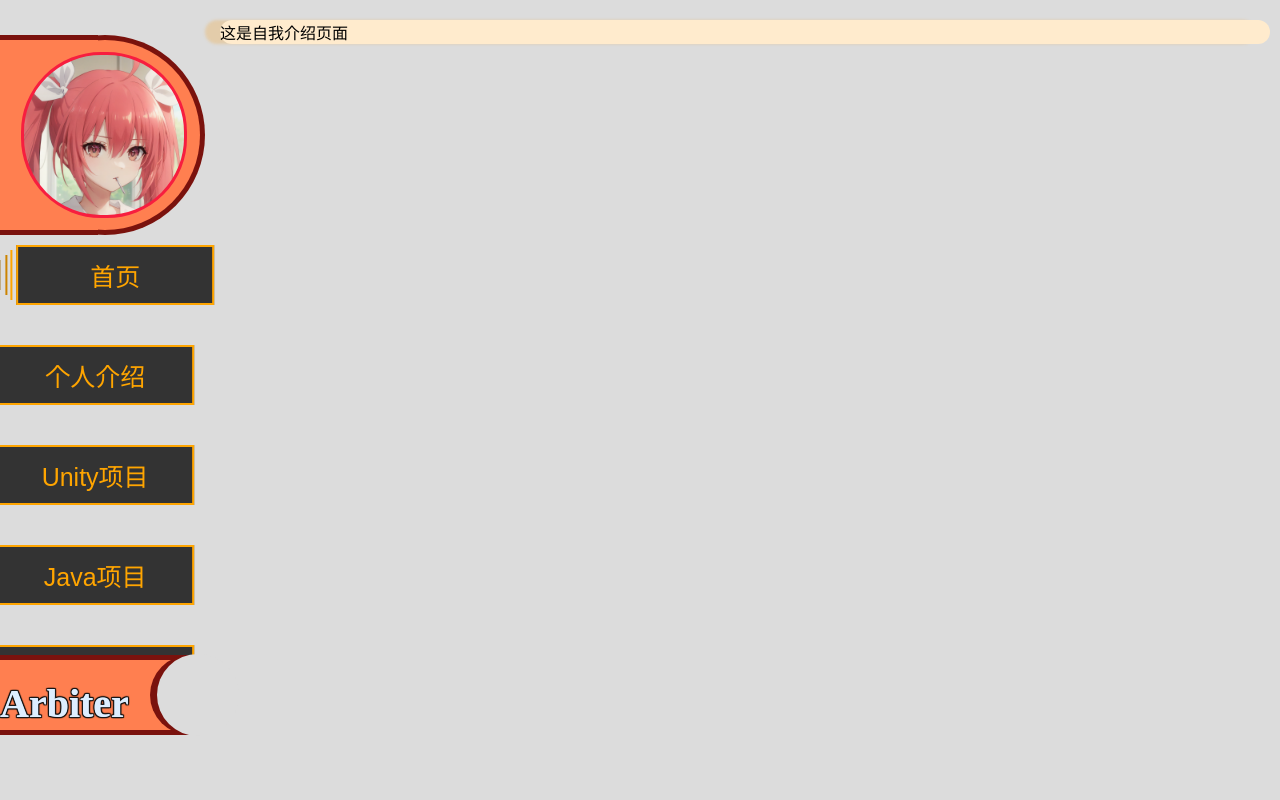
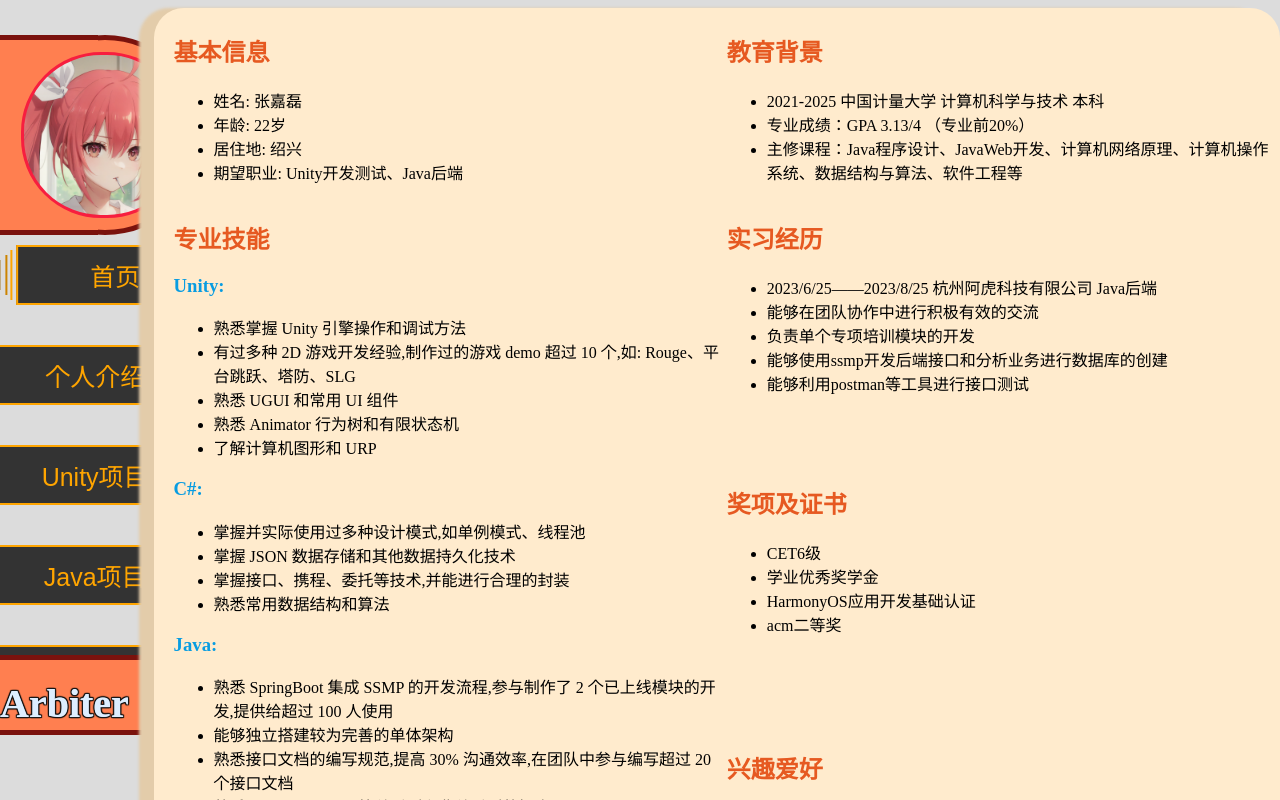
Before and after one commit to ArbiterOvO/Self-WebPage, a Vue app: page /self in a window 1280 px wide. Shown: the top 800 px of the page. Built offline with nearby package versions, Linux system fonts and the light colour scheme.

Commit message:
自我介绍

```diff
--- a/src/views/LayoutView.vue
+++ b/src/views/LayoutView.vue
@@ -55,7 +55,7 @@ const changeLi = (index) => {
   </div>
 
   <div class="layout-main">
-    <router-view></router-view>
+    <router-view class="router"></router-view>
   </div>
 </template>
 
@@ -186,14 +186,17 @@ html {
   color: black;
 }
 .layout-main {
-  margin-right: 10px;
-  margin-left: 220px;
-  margin-top: 20px;
-  height: auto;
-  position: relative;
+  left: 12%;
+  right: 0;
+  top:1%;
+  position: absolute;
   background-color: blanchedalmond;
   border-radius: 30px;
   box-shadow: -15px 0px 3px #e3ccaa;
+  min-height: 98%;
+}
+.layout-main .router{
+  min-height: 90%;
 }
 
 nav ul {
--- a/src/views/home/HomeView.vue
+++ b/src/views/home/HomeView.vue
@@ -44,7 +44,6 @@ const resetTimer = () => {
 </script>
 
 <template>
-  <section></section>
   <!-- 圆形轮播图 -->
   <div class="circleImage">
     <ul :style="{ 'background-image': 'url(' + getImageUrl(currentIndex) + ')' }">
@@ -69,10 +68,9 @@ const resetTimer = () => {
     <img src="@/assets/icon/JAVA.png">
     <img src="@/assets/icon/VUE.png">
   </div>
-  <br v-for="item in 12" :key="item" />
 </template>
 
-<style>
+<style scoped>
 .icon{
   margin-left: 50%;
   margin-top: 5%
@@ -83,7 +81,7 @@ const resetTimer = () => {
 }
 .home-text{
   margin-left: 50%;
-  margin-top: -15%;
+  margin-top: -12%;
 }
 .home-text .title{
   position: relative;
@@ -108,7 +106,7 @@ const resetTimer = () => {
 }
 .circleImage {
   position: relative;
-  top: 200px;
+  top: 250px;
   left: 200px;
 }
 .circleImage img {
--- a/src/views/self/SelfView.vue
+++ b/src/views/self/SelfView.vue
@@ -1,7 +1,112 @@
 <script setup></script>
 
 <template>
-  <section>
-    <p>这是自我介绍页面</p>
+  <section class="content">
+    <section>
+      <h2>基本信息</h2>
+      <ul>
+        <li>姓名: 张嘉磊</li>
+        <li>年龄: 22岁</li>
+        <li>居住地: 绍兴</li>
+        <li>期望职业: Unity开发测试、Java后端</li>
+      </ul>
+    </section>
+
+    <section>
+      <h2>教育背景</h2>
+      <ul>
+        <li>2021-2025 中国计量大学 计算机科学与技术 本科</li>
+        <li>专业成绩：GPA 3.13/4 （专业前20%）</li>
+        <li>主修课程：Java程序设计、JavaWeb开发、计算机网络原理、计算机操作系统、数据结构与算法、软件工程等</li>
+      </ul>
+    </section>
+    <section>
+      <h2>专业技能</h2>
+      <h3>Unity:</h3>
+      <ul>
+        <li>熟悉掌握 Unity 引擎操作和调试方法</li>
+        <li>
+          有过多种 2D 游戏开发经验,制作过的游戏 demo 超过 10 个,如: Rouge、平台跳跃、塔防、SLG
+        </li>
+        <li>熟悉 UGUI 和常用 UI 组件</li>
+        <li>熟悉 Animator 行为树和有限状态机</li>
+        <li>了解计算机图形和 URP</li>
+      </ul>
+
+      <h3>C#:</h3>
+      <ul>
+        <li>掌握并实际使用过多种设计模式,如单例模式、线程池</li>
+        <li>掌握 JSON 数据存储和其他数据持久化技术</li>
+        <li>掌握接口、携程、委托等技术,并能进行合理的封装</li>
+        <li>熟悉常用数据结构和算法</li>
+      </ul>
+      <h3>Java:</h3>
+      <ul>
+        <li>
+          熟悉 SpringBoot 集成 SSMP 的开发流程,参与制作了 2 个已上线模块的开发,提供给超过 100 人使用
+        </li>
+        <li>能够独立搭建较为完善的单体架构</li>
+        <li>熟悉接口文档的编写规范,提高 30% 沟通效率,在团队中参与编写超过 20 个接口文档</li>
+        <li>熟悉 MySQL、Redis 等关系型和非关系型数据库</li>
+      </ul>
+
+      <h3>前端:</h3>
+      <ul>
+        <li>熟悉基本 HTML、CSS,掌握 Vue.js 3、ElementUI,能参与基本的 Vue.js 3 网页开发</li>
+        <li>独立制作过基于 Vue.js 3 和 ElementUI 的数据管理系统和个人网页</li>
+        <li>掌握 Arcts 基础,能够进行鸿蒙应用的开发</li>
+      </ul>
+    </section>
+    <section class="content-inner">
+      <section>
+        <h2>实习经历</h2>
+        <ul>
+          <li>2023/6/25——2023/8/25 杭州阿虎科技有限公司 Java后端</li>
+          <li>能够在团队协作中进行积极有效的交流</li>
+          <li>负责单个专项培训模块的开发</li>
+          <li>能够使用ssmp开发后端接口和分析业务进行数据库的创建</li>
+          <li>能够利用postman等工具进行接口测试</li>
+        </ul>
+      </section>
+      <section>
+        <h2>奖项及证书</h2>
+        <ul>
+          <li>CET6级</li>
+          <li>学业优秀奖学金</li>
+          <li>HarmonyOS应用开发基础认证</li>
+          <li>acm二等奖</li>
+        </ul>
+      </section>
+
+      <section>
+        <h2>兴趣爱好</h2>
+        <ul>
+          <li>热爱编程,对新技术保持好奇心</li>
+          <li>热爱游戏及创作,对内容玩法进行探讨</li>
+        </ul>
+      </section>
+    </section>
   </section>
 </template>
+
+<style scoped>
+h2 {
+  color: #e65921;
+}
+
+h3 {
+  color: #089ce1;
+}
+
+.content {
+  display: grid;
+  grid-template-columns: repeat(2, 1fr);
+  padding-left: 20px;
+  padding-top: 5px;
+}
+
+.content-inner {
+  display: grid;
+  grid-template-rows: repeat(3, 1fr);
+}
+</style>
--- a/src/views/unityProject/UnityProjectView.vue
+++ b/src/views/unityProject/UnityProjectView.vue
@@ -49,7 +49,7 @@ import DAL from '@/components/Date-A-Live-Carousel.vue'
   </div>
 </template>
 
-<style>
+<style scoped>
 .introduce-img {
   border-radius: 20px;
   height: 730px;
```
Also changed, not shown: 24 other files (tests, documents, lock files or other folders).
